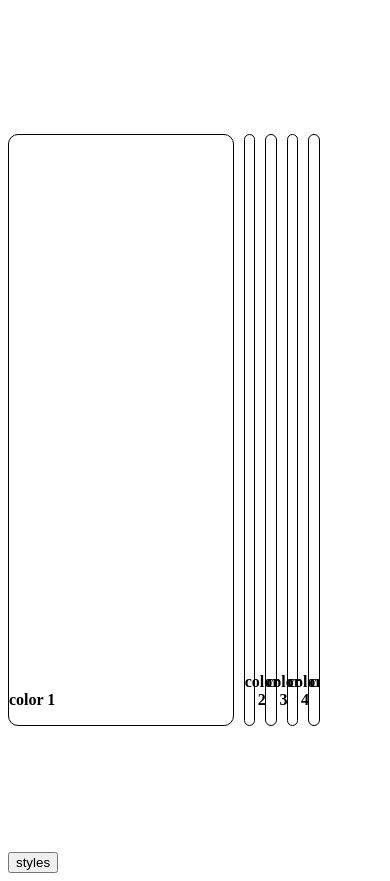
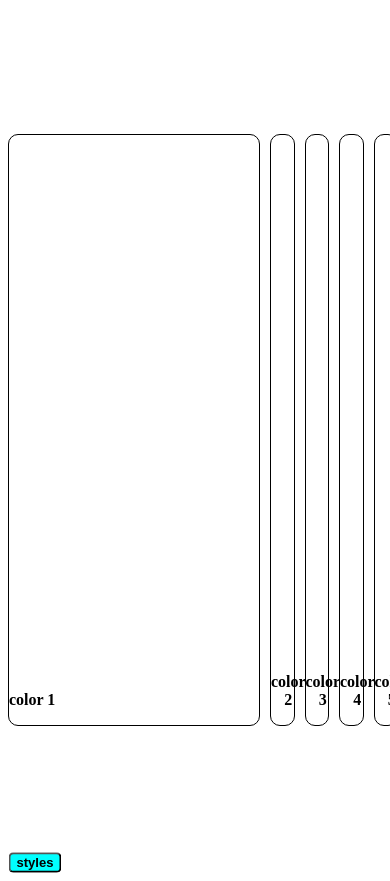
Before and after one commit to B-Jogana/Card-Expansion, a plain HTML site: page index.html in a window 390 px wide. Drawn offline with Linux system fonts and the light colour scheme.

Commit message:
Update card.css

```diff
--- a/card.css
+++ b/card.css
@@ -32,3 +32,21 @@
     flex:7 ;
     font-size: larger;
 }
+
+@media(max-width: 450px){
+    .container{
+        width: 100vw;
+    }
+
+    .panel:nth-of-type(4),.panel:nth-of-type(5){
+         display: none;
+
+    }
+}
+
+#btn{
+    transform: scale(0.98);
+    background-color: aqua;
+    border-radius: 5px;
+    font-weight: 700;
+}
```
